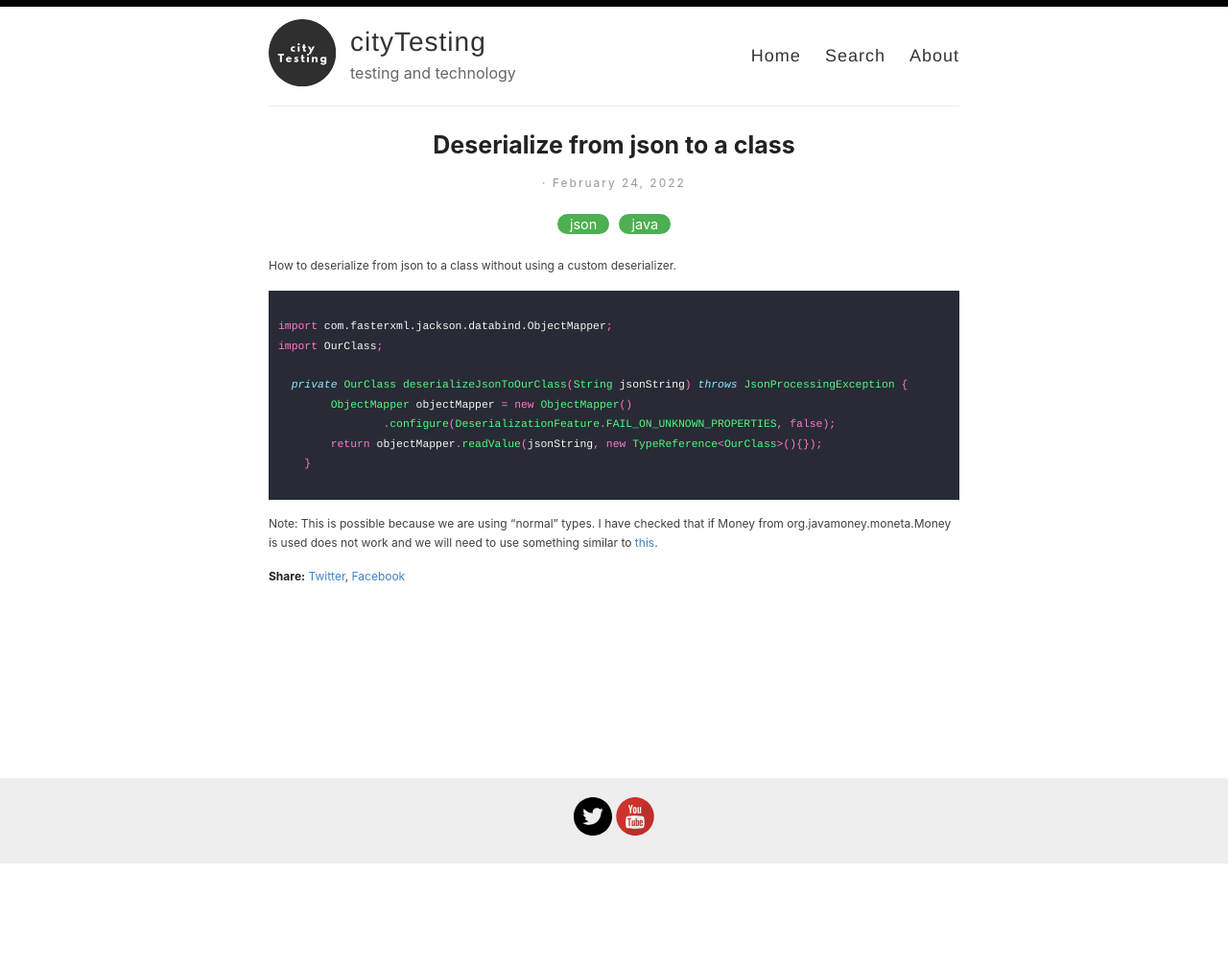
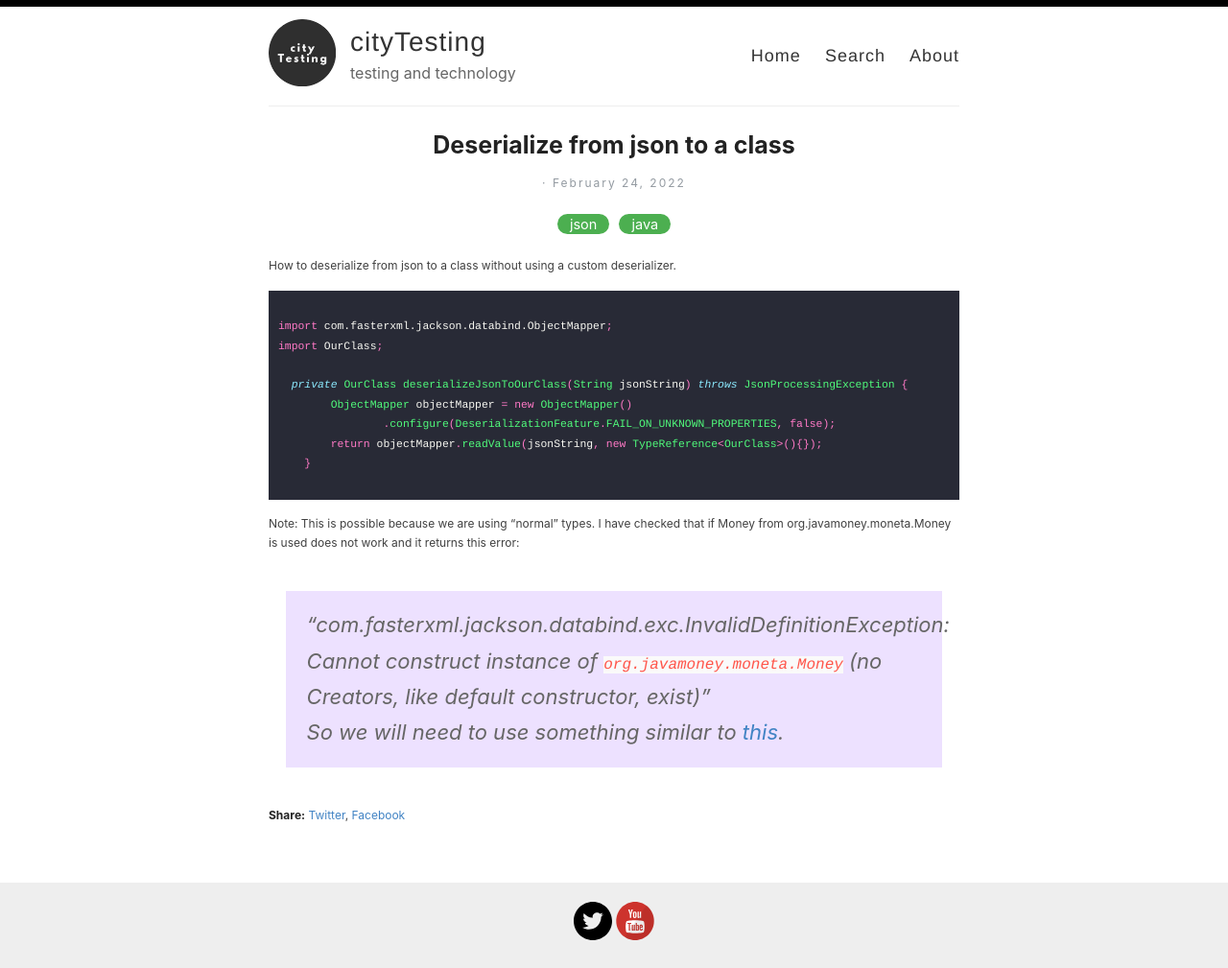
Before and after one commit to cityTesting/citytesting.github.io, a Jekyll site: the page built from _posts/2022-02-24-json-class.md, in a window 1280 px wide. Shown: the whole page at 96% size. Built offline with Jekyll 4.4.1, drawn with Linux system fonts in a browser that asks for light colours; before the commit the page ends 900 px from its top, so only the background shows below that.

Commit message:
Update 2022-02-24-json-class.md

```diff
--- a/_posts/2022-02-24-json-class.md
+++ b/_posts/2022-02-24-json-class.md
@@ -17,4 +17,6 @@ import OurClass;
     }
     {% endhighlight %}
 
-Note: This is possible because we are using "normal" types. I have checked that if Money from org.javamoney.moneta.Money is used does not work and we will need to use something similar to [this](https://citytesting.github.io/custom-json-deserializer-java/).
+Note: This is possible because we are using "normal" types. I have checked that if Money from org.javamoney.moneta.Money is used does not work and it returns this error:
+> "com.fasterxml.jackson.databind.exc.InvalidDefinitionException: Cannot construct instance of `org.javamoney.moneta.Money` (no Creators, like default constructor, exist)"
+So we will need to use something similar to [this](https://citytesting.github.io/custom-json-deserializer-java/).
```
